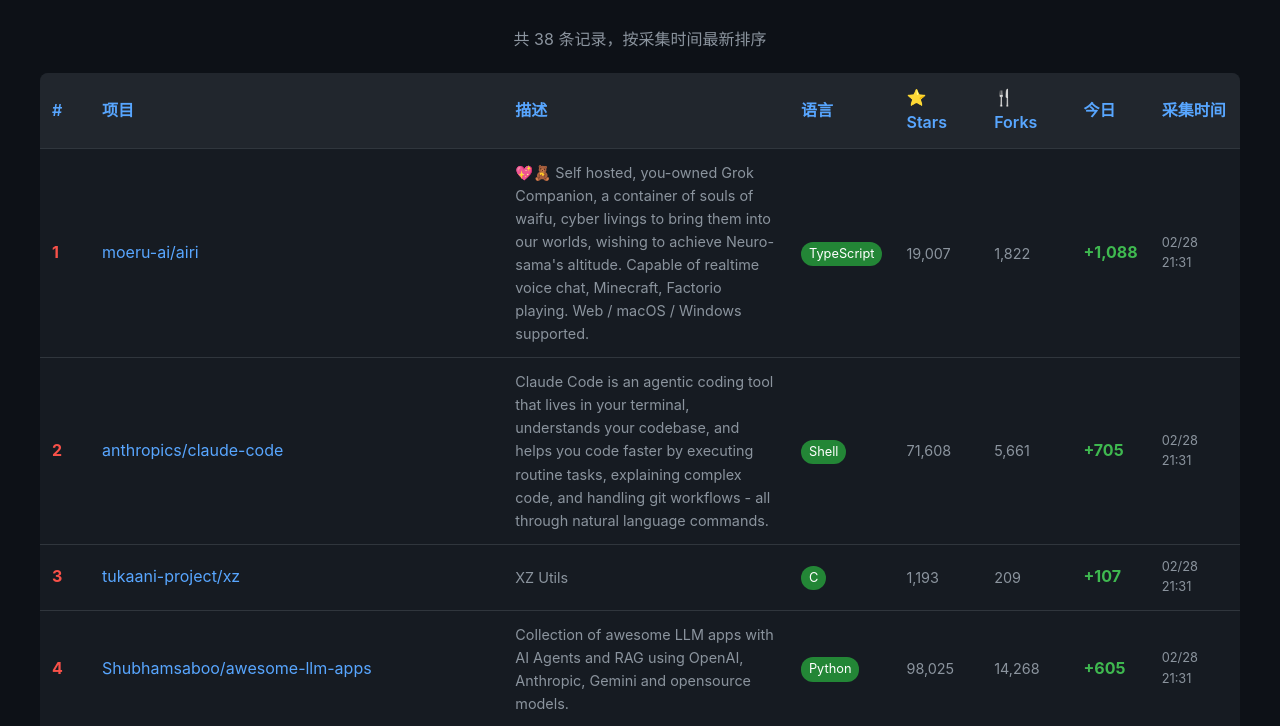
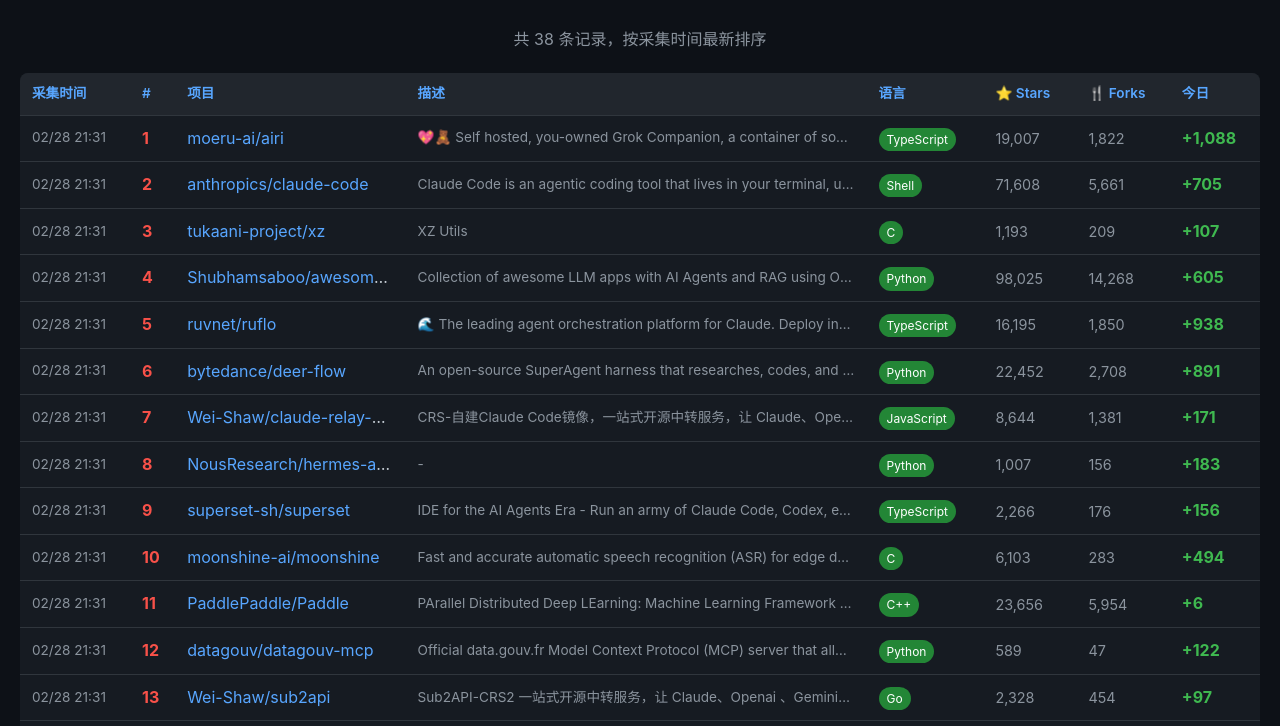
Before and after one commit to gcf0082/github-trending-scraper, a plain HTML site: page index.html in a window 1280 px wide. Shown: the part 74-800 px from the top of the page. Drawn offline with Linux system fonts and the light colour scheme.

Commit message:
Optimize display: move fetch time to left, improve description

```diff
--- a/index.html
+++ b/index.html
@@ -13,7 +13,7 @@
             padding: 20px;
             line-height: 1.6;
         }
-        .container { max-width: 1200px; margin: 0 auto; }
+        .container { max-width: 1400px; margin: 0 auto; }
         h1 {
             text-align: center;
             color: #58a6ff;
@@ -32,14 +32,16 @@
             overflow: hidden;
         }
         th, td {
-            padding: 12px;
+            padding: 10px 12px;
             text-align: left;
             border-bottom: 1px solid #30363d;
+            vertical-align: middle;
         }
         th {
             background: #21262d;
             color: #58a6ff;
             font-weight: 600;
+            font-size: 0.85em;
         }
         tr:hover { background: #21262d; }
         a {
@@ -50,32 +52,50 @@
         .rank {
             color: #f85149;
             font-weight: bold;
-            width: 50px;
+            width: 45px;
+        }
+        .time {
+            width: 110px;
+            font-size: 0.85em;
+            color: #8b949e;
+            white-space: nowrap;
         }
         .stars, .forks {
             color: #8b949e;
             font-size: 0.9em;
+            white-space: nowrap;
         }
         .today-stars {
             color: #3fb950;
             font-weight: bold;
+            white-space: nowrap;
         }
         .lang {
             display: inline-block;
             padding: 2px 8px;
             border-radius: 12px;
-            font-size: 0.8em;
+            font-size: 0.75em;
             background: #238636;
             color: white;
+            white-space: nowrap;
         }
         .desc {
-            max-width: 300px;
+            max-width: 400px;
             color: #8b949e;
-            font-size: 0.9em;
+            font-size: 0.85em;
+            overflow: hidden;
+            text-overflow: ellipsis;
+            white-space: nowrap;
         }
-        .time {
-            font-size: 0.8em;
-            color: #8b949e;
+        .desc:hover {
+            white-space: normal;
+            word-break: break-word;
+        }
+        .name {
+            max-width: 200px;
+            overflow: hidden;
+            text-overflow: ellipsis;
+            white-space: nowrap;
         }
         .loading {
             text-align: center;
@@ -91,6 +111,7 @@
         <table>
             <thead>
                 <tr>
+                    <th>采集时间</th>
                     <th>#</th>
                     <th>项目</th>
                     <th>描述</th>
@@ -98,7 +119,6 @@
                     <th>⭐ Stars</th>
                     <th>🍴 Forks</th>
                     <th>今日</th>
-                    <th>采集时间</th>
                 </tr>
             </thead>
             <tbody id="tableBody">
@@ -119,14 +139,14 @@
                 const tbody = document.getElementById('tableBody');
                 tbody.innerHTML = data.projects.map((p, i) => `
                     <tr>
+                        <td class="time">${formatTime(p.fetched_at)}</td>
                         <td class="rank">${i + 1}</td>
-                        <td><a href="${p.url}" target="_blank">${p.name}</a></td>
-                        <td class="desc" title="${p.description || ''}">${p.description || '-'}</td>
+                        <td class="name"><a href="${p.url}" target="_blank">${p.name}</a></td>
+                        <td class="desc" title="${escapeHtml(p.description || '')}">${p.description || '-'}</td>
                         <td>${p.language ? `<span class="lang">${p.language}</span>` : '-'}</td>
                         <td class="stars">${p.stars.toLocaleString()}</td>
                         <td class="forks">${p.forks.toLocaleString()}</td>
                         <td class="today-stars">+${p.today_stars.toLocaleString()}</td>
-                        <td class="time">${formatTime(p.fetched_at)}</td>
                     </tr>
                 `).join('');
             } catch (e) {
@@ -147,6 +167,12 @@
             });
         }
 
+        function escapeHtml(text) {
+            const div = document.createElement('div');
+            div.textContent = text;
+            return div.innerHTML;
+        }
+
         loadData();
     </script>
 </body>
```
